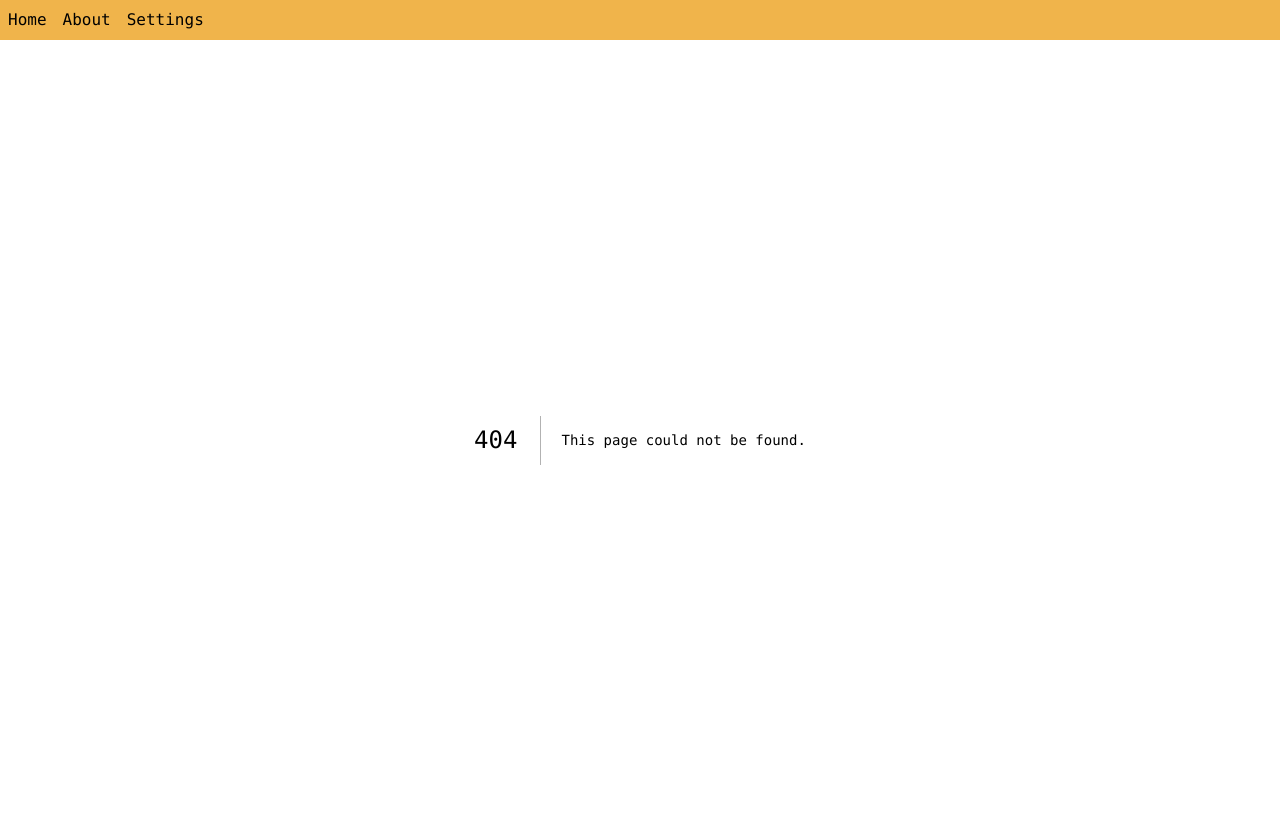
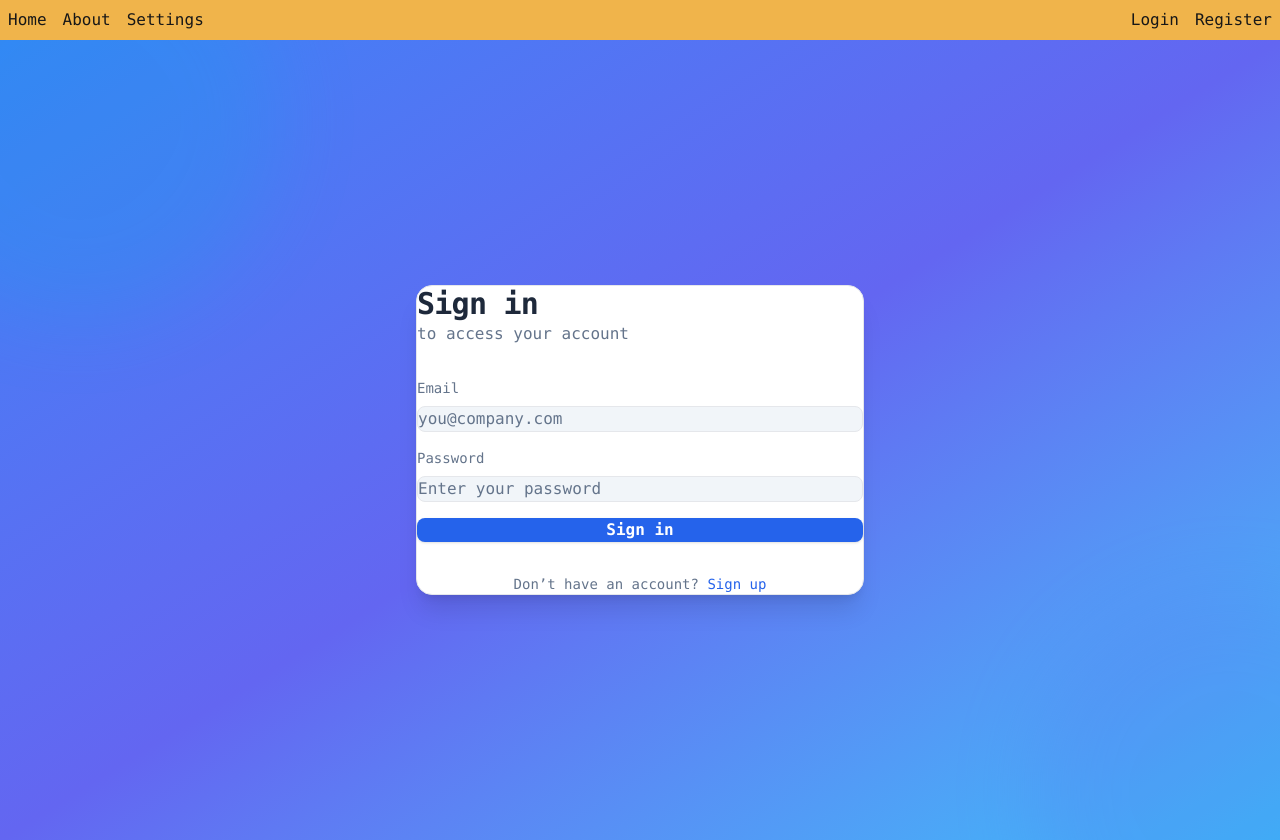
Before and after one commit to MP-Studios/SprintPlanner-Frontend, a Next.js app in the folder mp-labs/: page /login in a window 1280 px wide. Before the commit this address had no page. Built offline with nearby package versions, Linux system fonts and the light colour scheme.

Commit message:
started login page and working on some visuals

```diff
--- a/mp-labs/src/app/globals.css
+++ b/mp-labs/src/app/globals.css
@@ -8,8 +8,6 @@
 @theme inline {
   --color-background: var(--background);
   --color-foreground: var(--foreground);
-  --font-sans: var(--font-geist-sans);
-  --font-mono: var(--font-geist-mono);
 }
 
 @media (prefers-color-scheme: dark) {
--- a/mp-labs/src/app/layout.tsx
+++ b/mp-labs/src/app/layout.tsx
@@ -2,10 +2,9 @@ import type { Metadata } from "next";
 import { Geist, Geist_Mono } from "next/font/google";
 import "./globals.css";
 import NavBar from "./navbar/NavBar";
-// import { createClient } from '@supabase/supabase-js'
+import { Inter } from 'next/font/google'
 
-// // Create a single supabase client for interacting with your database
-// const supabase = createClient('https://xyzcompany.supabase.co', 'public-anon-key')
+const inter = Inter({ subsets: ['latin'], weight: ['400', '500', '600', '700'], variable: '--font-sans' })
 
 const geistSans = Geist({
   variable: "--font-geist-sans",
@@ -31,7 +30,7 @@ export default function RootLayout({
   children: React.ReactNode;
 }>) {
   return (
-    <html lang="en">
+    <html lang="en" className={inter.className}>
       <body>
       <NavBar />
       <main className="p-4">{children}</main>
--- /dev/null
+++ b/mp-labs/src/app/login/page.tsx
@@ -0,0 +1,108 @@
+'use client'
+
+import { createClient } from '@supabase/supabase-js'
+import { SupabaseAuthClient } from '@supabase/supabase-js/dist/module/lib/SupabaseAuthClient';
+import { useEffect, useState, FormEvent, ChangeEvent } from 'react';
+
+export default function Login(){
+    const [email, setEmail] = useState("");
+    const [password, setPassword] = useState("");
+    const [error, setError] = useState("");
+    const [loading, setLoading] = useState(false);
+
+    const handleSubmit = (e: React.FormEvent) => {
+        e.preventDefault();
+        if(!email || !password){
+            setError("Please fill in all fields.");
+            return;
+        }
+        setLoading(true);
+    }
+
+    return(
+        <main className="relative min-h-screen flex items-center justify-center bg-gradient-to-br from-[#3b82f6] via-[#6366f1] to-[#38bdf8] overflow-hidden">
+      {/* Optional: Subtle blurred abstract shape */}
+      <div
+        className="absolute left-[-120px] top-[-120px] w-[400px] h-[400px] rounded-full bg-[#0ea5e9] opacity-20 blur-2xl pointer-events-none"
+        aria-hidden
+      />
+      <div
+        className="absolute right-[-150px] bottom-[-150px] w-[400px] h-[400px] rounded-full bg-[#6366f1] opacity-20 blur-2xl pointer-events-none"
+        aria-hidden
+      />
+
+      <section className="relative w-full max-w-md bg-white border border-[#e5e7eb] rounded-2xl shadow-xl px-8 py-10 flex flex-col gap-8 z-10">
+        <div>
+          <h1 className="text-3xl font-bold text-[#1e293b] mb-2 tracking-tight">
+            Sign in
+          </h1>
+          <p className="text-[#64748b] text-base">
+            to access your account
+          </p>
+        </div>
+        <form className="flex flex-col gap-4" onSubmit={handleSubmit} autoComplete="off">
+          {error && (
+            <div className="text-[#ef4444] text-xs px-3 py-2 bg-[#fef2f2] rounded mb-1 text-center">
+              {error}
+            </div>
+          )}
+          <label className="flex flex-col gap-2">
+            <span className="text-[#64748b] text-sm font-medium">Email</span>
+            <input
+              type="email"
+              value={email}
+              className="
+                rounded-lg border border-[#e5e7eb] bg-[#f1f5f9]
+                px-4 py-3
+                focus:border-[#2563eb] focus:ring-1 focus:ring-[#38bdf8]
+                outline-none text-[#1e293b]
+                placeholder:text-[#64748b]
+                transition
+                text-base
+              "
+              onChange={(e) => setEmail(e.target.value)}
+              placeholder="you@company.com"
+            />
+          </label>
+          <label className="flex flex-col gap-2">
+            <span className="text-[#64748b] text-sm font-medium">Password</span>
+            <input
+              type="password"
+              value={password}
+              className="
+                rounded-lg border border-[#e5e7eb] bg-[#f1f5f9]
+                px-4 py-3
+                focus:border-[#2563eb] focus:ring-1 focus:ring-[#38bdf8]
+                outline-none text-[#1e293b]
+                placeholder:text-[#64748b]
+                transition
+                text-base
+              "
+              onChange={(e) => setPassword(e.target.value)}
+              placeholder="Enter your password"
+            />
+          </label>
+          <button
+            type="submit"
+            disabled={loading}
+            className="
+              mt-4 w-full
+              bg-[#2563eb] hover:bg-[#1d4ed8]
+              text-white text-base font-semibold
+              rounded-lg py-3
+              transition
+              disabled:opacity-60
+              shadow-sm
+            "
+          >
+            {loading ? "Signing in..." : "Sign in"}
+          </button>
+        </form>
+        <div className="text-center text-[#64748b] text-sm">
+          Don’t have an account?{" "}
+          <a href="#" className="text-[#2563eb] hover:underline font-medium">Sign up</a>
+        </div>
+      </section>
+    </main>
+    );
+}
--- a/mp-labs/src/app/navbar/NavBar.tsx
+++ b/mp-labs/src/app/navbar/NavBar.tsx
@@ -8,6 +8,10 @@ export default function NavBar() {
       <Link href="/">Home</Link>
       <Link href="/about">About</Link>
       <Link href="/settings" className="ml-auto">Settings</Link>
+      <div style={{ marginLeft: "auto", display: "flex", gap: "1rem" }}>
+        <Link href="/login">Login</Link>
+        <Link href="/register">Register</Link>
+      </div>
     </nav>
   );
 }
```
